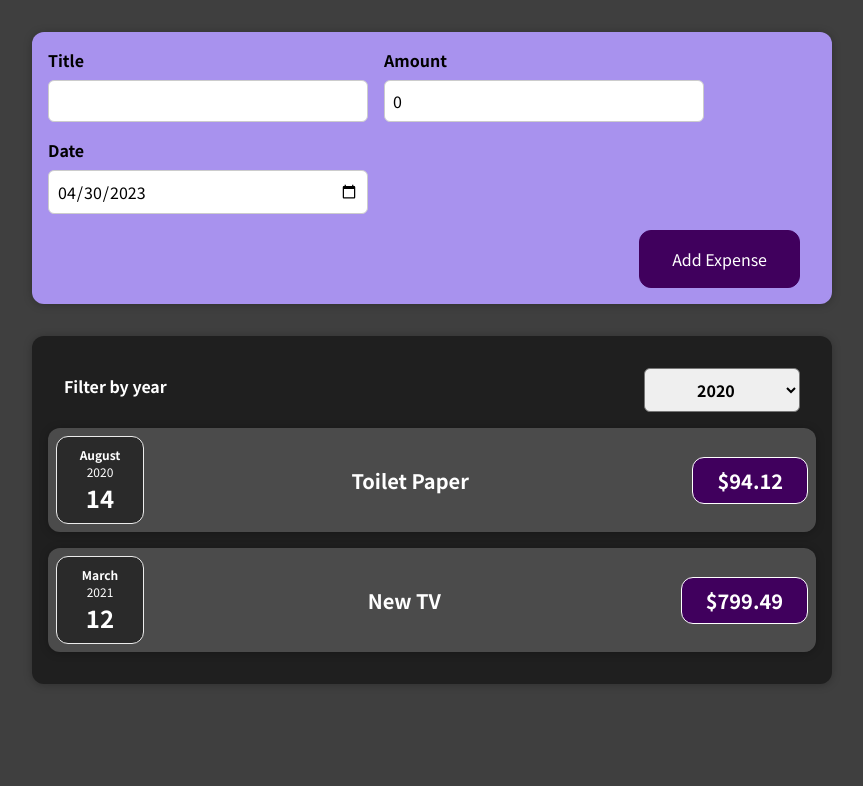
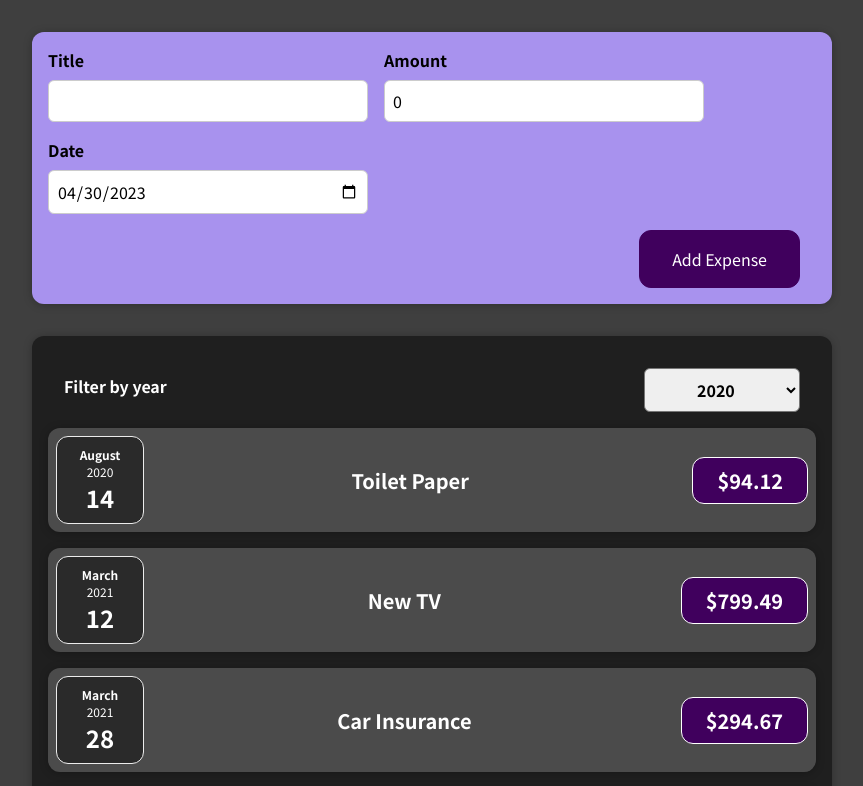
Before and after one commit to Ivn-Cdrc/react-typescript-expense-tracker, a React (Create React App) app in the folder expense-tracker/: page / in a window 1280 px wide. Shown: the top 786 px of the page, without its empty margins (208-1071 px from the left). Built offline with nearby package versions, Linux system fonts and the light colour scheme.

Commit message:
can now dynamically display the list of expenses

```diff
--- a/expense-tracker/src/App.tsx
+++ b/expense-tracker/src/App.tsx
@@ -1,3 +1,4 @@
+import { useState } from 'react';
 import NewExpense, { ExpenseFormDataWithId } from './components/NewExpense/NewExpense';
 import Expenses from './components/Expenses/Expenses';
 import './App.css';
@@ -9,9 +10,7 @@ export interface Expense {
   date: Date;
 }
 
-function App() {
-
-  const expenses: Expense[] = [
+const DUMMY_EXPENSES: Expense[] = [
   {
     id: "e1",
     title: "Toilet Paper",
@@ -33,9 +32,15 @@ function App() {
   },
 ];
 
+function App() {
+  const [expenses, setExpenses] = useState<Expense[]>(DUMMY_EXPENSES);
+
+  // if updating state based on a previous snapshot of the state, we should use a function
+  // so that we get the latest state data
   function addExpenseHandler(expenseData: ExpenseFormDataWithId) {
-    console.log('In App.js');
-    console.log(expenseData);
+    setExpenses((prevExpenses) => {
+      return [expenseData, ...prevExpenses];
+    });
   }
 
   return (
--- a/expense-tracker/src/components/Expenses/Expenses.tsx
+++ b/expense-tracker/src/components/Expenses/Expenses.tsx
@@ -1,28 +1,19 @@
-import ExpenseItem from './ExpenseItem';
-import ExpensesFilter from './ExpensesFilter';
-import Card from '../UI/Card';
+import ExpenseItem from "./ExpenseItem";
+import ExpensesFilter from "./ExpensesFilter";
+import Card from "../UI/Card";
 import "./Expenses.css";
-import { Expense } from '../../App';
-import { useState } from 'react';
+import { Expense } from "../../App";
+import { useState } from "react";
 
 interface ExpensesProps {
   items: Expense[];
 }
 
-function Expenses({items}: ExpensesProps) {
-  const [filteredYear, setFilteredYear] = useState<string>('2020');
+function Expenses({ items }: ExpensesProps) {
+  const [filteredYear, setFilteredYear] = useState<string>("2020");
   // if deriving a value from a state, we can just compute the value and place it into a variable
   // const [filterInfoText, setFilterInfoText] = useState<string>('2019, 2020 & 2022');
   // when the state changes, this function is called again and a new value is derived
-  let filterInfoText = '2019, 2021 & 2022';
-
-  if (filteredYear === '2019') {
-    filterInfoText = '2020, 2021 & 2022';
-  } else if (filteredYear === '2021') {
-    filterInfoText = '2019, 2020 & 2022';
-  } else {
-    filterInfoText = '2019, 2020 & 2021';
-  }
 
   function filterChangeHandler(selectedYear: string) {
     // updating the state
@@ -31,21 +22,21 @@ function Expenses({items}: ExpensesProps) {
 
   return (
     <div>
-      <Card className='expenses'>
-      <ExpensesFilter selectedOption={filteredYear} onChangeFilter={filterChangeHandler}/>
-        <ExpenseItem
-          title={items[0].title}
-          amount={items[0].amount}
-          date={items[0].date}
+      <Card className="expenses">
+        <ExpensesFilter
+          selectedOption={filteredYear}
+          onChangeFilter={filterChangeHandler}
         />
-        <ExpenseItem
-          title={items[1].title}
-          amount={items[1].amount}
-          date={items[1].date}
-        />
+        {items.map((expense) => (
+          <ExpenseItem
+            title={expense.title}
+            amount={expense.amount}
+            date={expense.date}
+          />
+        ))}
       </Card>
     </div>
-	);
+  );
 }
 
 export default Expenses;
```
Lines whose indentation alone changed are shown as unchanged.
